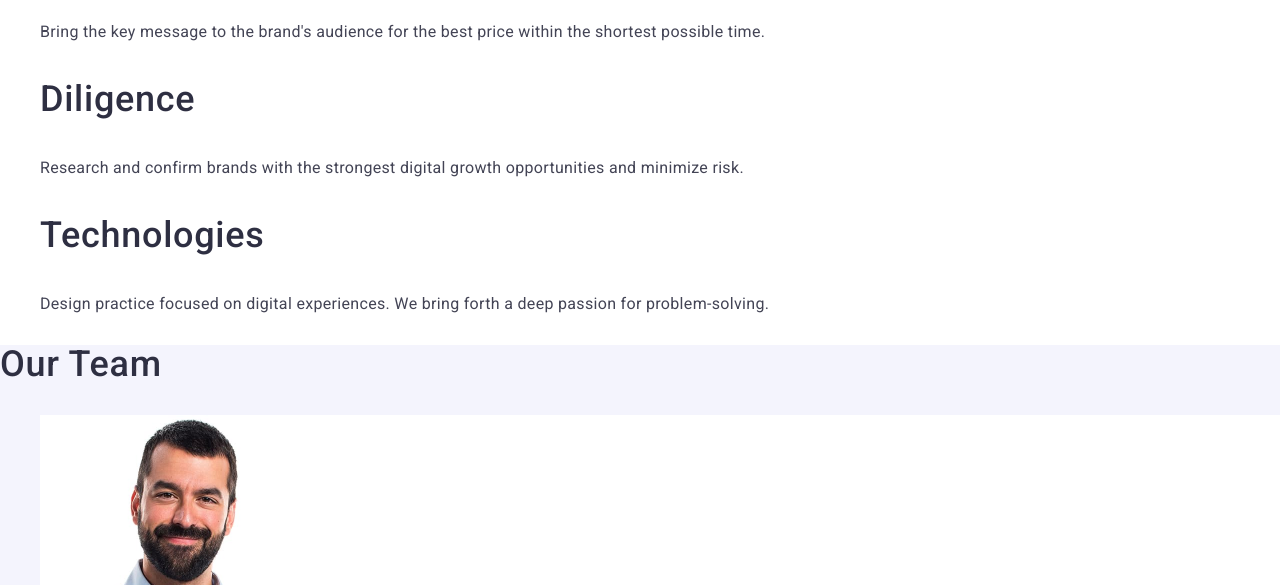
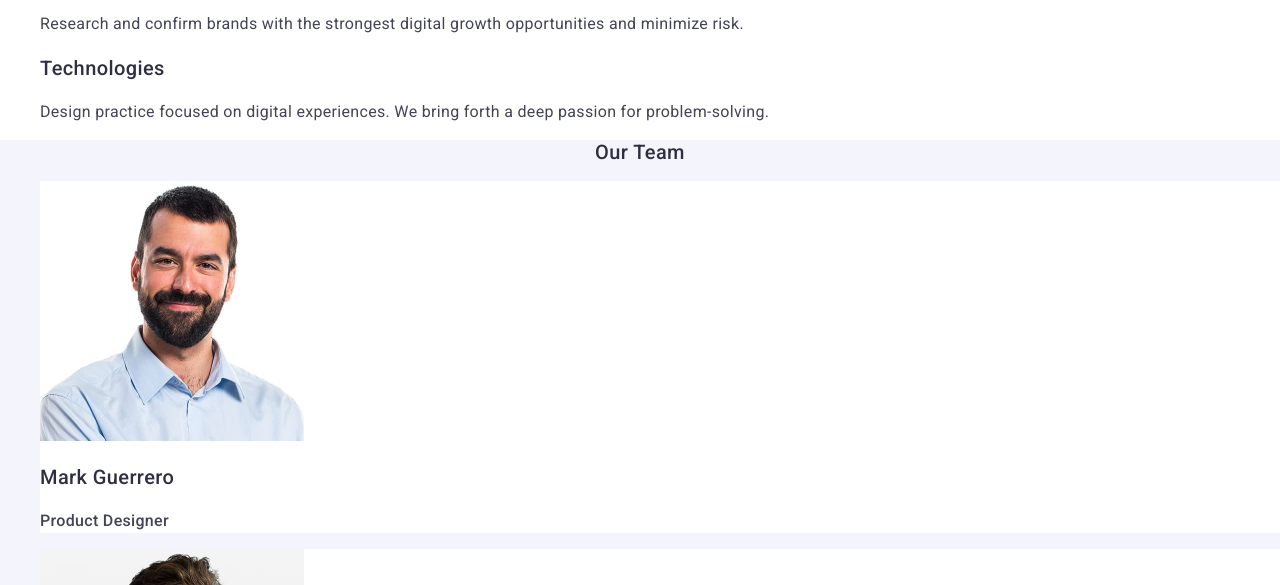
Before and after one commit to ponomarenko404-lang/goit-markup-hw-02, a plain HTML site: page index.html in a window 1280 px wide. Shown: the part 632-1217 px from the top of the page. Drawn offline with nearby package versions, Linux system fonts and the light colour scheme.

Commit message:
add initial files

```diff
--- a/css/styles.css
+++ b/css/styles.css
@@ -104,8 +104,8 @@ background-color: #404bbf;
     color: #2e2f42;
 }
 .title {
-    font-size: 36px;
-    line-height: 1.11;
+    font-size: 20px;
+    line-height: 1.2;
     font-weight: 500;
     letter-spacing: 0.02em;
     text-transform: capitalize;
--- a/index.html
+++ b/index.html
@@ -89,7 +89,7 @@
 
       <!--team-section-->
       <section class="team-color">
-        <h2 class="title">Our Team</h2>
+        <h2 class="team-title">Our Team</h2>
         <ul class="team-list">
           <li class="team-item">
             <img src="./images/img.jpg" alt="Mark Guerrero" width="264" />
```
